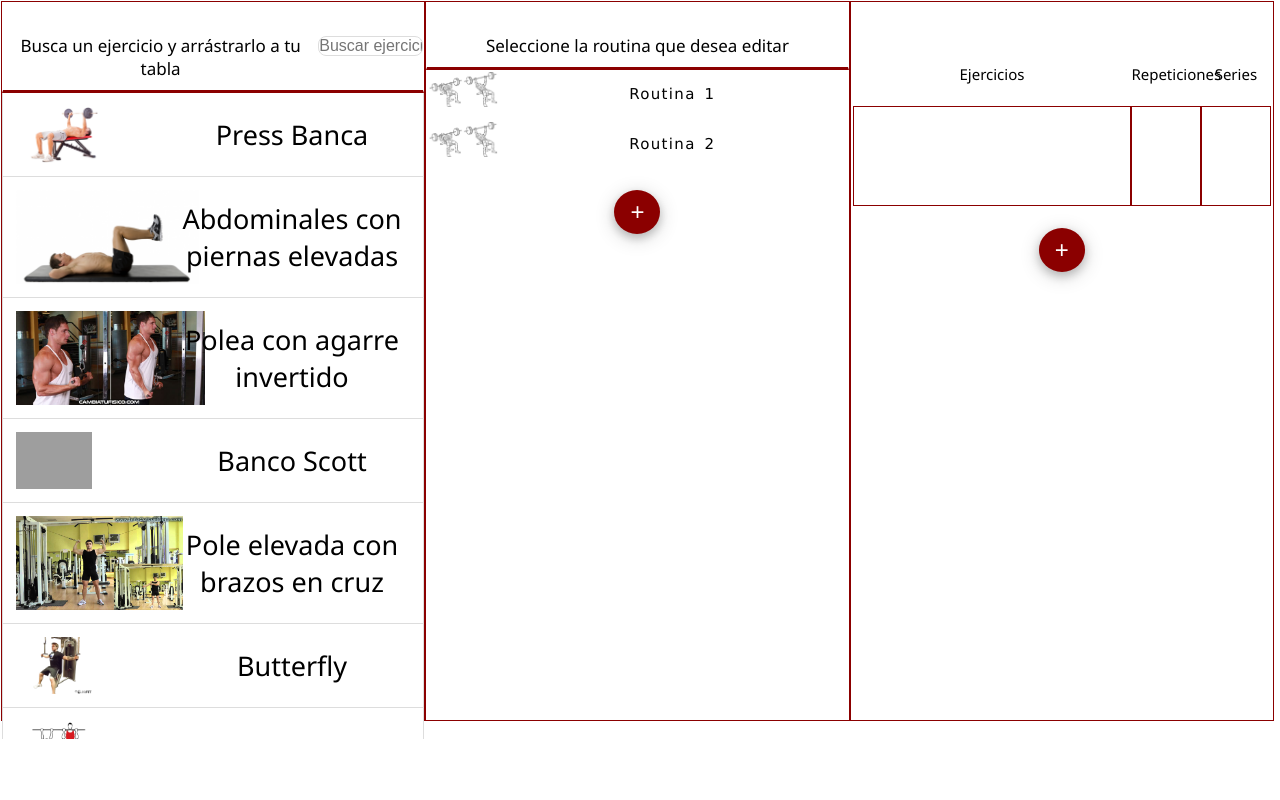
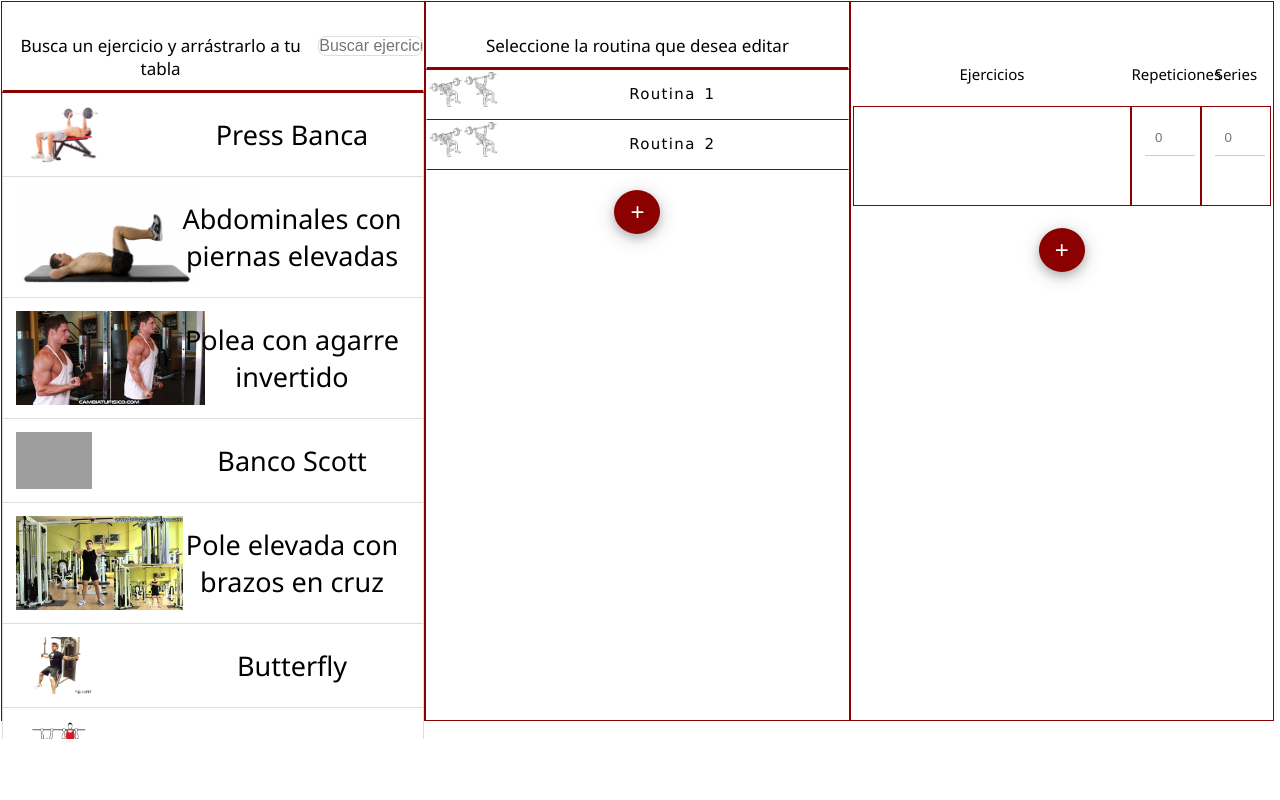
Before and after one commit to damiansantae/PWEB-201718, a PHP site: page /MainFrame/gym_trainer/gym_trainer.html in a window 1280 px wide. Run offline with PHP 8.4, Linux system fonts and the light colour scheme; grey boxes are pictures that could not be loaded.

Commit message:
estilizando trainer

```diff
--- a/MainFrame/gym_trainer/gym_trainer.css
+++ b/MainFrame/gym_trainer/gym_trainer.css
@@ -171,6 +171,7 @@ td{
     margin-top: 12px;
 }
 .routine_row {
+    border-bottom: 1px solid darkred;
     height: 50px;
     transition: height 0.2s linear 0s;
 
--- a/MainFrame/gym_trainer/gym_trainer.html
+++ b/MainFrame/gym_trainer/gym_trainer.html
@@ -257,8 +257,8 @@
           </tr>
           <tr id="row_exercise_1" class="hd-12 exercise_row">
               <td class="hd-8" id="exer_descript_1" ondrop="drop_handler(event);" ondragover="dragover_handler(event);"></td>
-              <td class="hd-2"></td>
-              <td class="hd-2"></td>
+              <td class="hd-2"><input class="short-input" type="number" step="1" placeholder="0"></td>
+              <td class="hd-2"><input class="short-input" type="number" step="1" placeholder="0"></td>
           </tr>
       </table>
 
--- a/MainFrame/gym_trainer/gym_trainer.js
+++ b/MainFrame/gym_trainer/gym_trainer.js
@@ -107,8 +107,8 @@ function insertExercise(){
     newRow.setAttribute('id','row_exercise_'+nRows);
     newRow.setAttribute('class','d-12 exercise_row');
     newRow.innerHTML = "<td class=\"hd-8 img\" id=\"exer_descript_"+nRows+"\" ondrop=\"drop_handler(event);\" ondragover=\"dragover_handler(event);\"></td>\n" +
-        "              <td class=\"hd-2\"></td>\n" +
-        "              <td class=\"hd-2\"></td>";
+        "              <td class=\"hd-2\"> <input class=\"short-input\" type=\"number\" step=\"1\" placeholder=\"0\"></td>\n" +
+        "              <td class=\"hd-2\"><input class=\"short-input\" type=\"number\" step=\"1\" placeholder=\"0\"></td>";
 
 //Eliminamos boton de añadir para que no aparezca arriba de la nueva routina añadida
     var btn = document.getElementById("add_new_ex_row");
--- a/assets/general.css
+++ b/assets/general.css
@@ -147,6 +147,13 @@ audio:not([controls]) {
     border: none;
     border-bottom: 1px solid #ccc;
     width: 30%
+}
+.short-input {
+
+    padding: 10px;
+    border: none;
+    border-bottom: 1px solid #ccc;
+    width: 50px;
 }
 
 /****************************************
```
